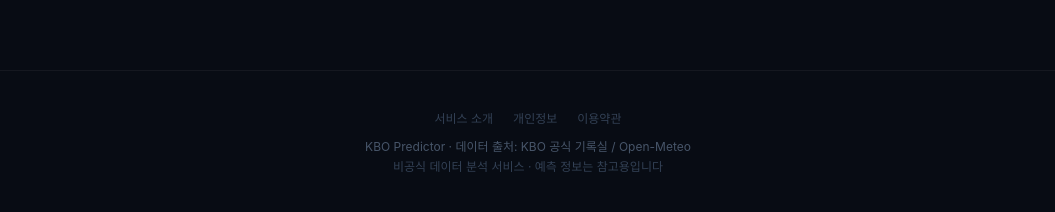
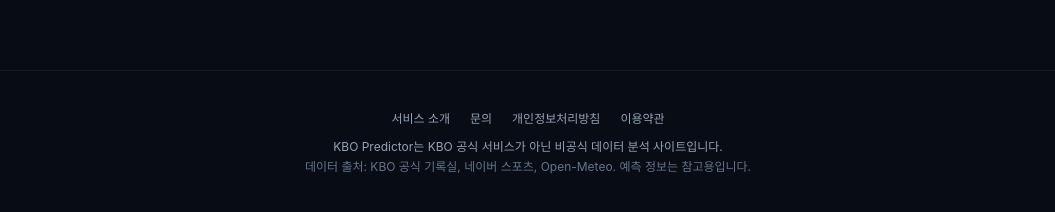
Before and after one commit to mandu965/lee_kbo, a Next.js app in the folder frontend/: page / in a window 1280 px wide. Shown: the part 816-1028 px from the top of the page, without its empty margins (112-1167 px from the left). Built offline with nearby package versions, Linux system fonts and the light colour scheme; no server answers; a web font is replaced by a local one.

Commit message:
Improve site verification pages

```diff
--- /dev/null
+++ b/frontend/app/contact/page.tsx
@@ -0,0 +1,57 @@
+import type { Metadata } from "next";
+import Link from "next/link";
+
+const CONTACT_EMAIL = "boksu.1990@gmail.com";
+
+export const metadata: Metadata = {
+  title: "문의",
+  description: "KBO Predictor 운영 문의 및 연락처 안내",
+};
+
+export default function ContactPage() {
+  return (
+    <div className="mx-auto max-w-3xl space-y-8">
+      <section>
+        <p className="mb-2 text-xs font-bold uppercase tracking-[0.16em] text-indigo-300">Contact</p>
+        <h1 className="text-2xl font-black text-white">문의</h1>
+        <p className="mt-3 max-w-2xl text-sm leading-relaxed text-slate-400">
+          KBO Predictor 이용 중 발견한 오류, 데이터 정정 요청, 광고 및 개인정보 관련 문의는 아래 이메일로
+          보내주세요. 가능한 범위에서 내용을 확인한 뒤 답변드리겠습니다.
+        </p>
+      </section>
+
+      <section className="rounded-lg border border-slate-700 bg-slate-800 p-5">
+        <h2 className="text-base font-bold text-slate-100">운영자 연락처</h2>
+        <dl className="mt-4 space-y-3 text-sm">
+          <div>
+            <dt className="text-slate-500">서비스명</dt>
+            <dd className="mt-1 font-medium text-slate-200">KBO Predictor</dd>
+          </div>
+          <div>
+            <dt className="text-slate-500">이메일</dt>
+            <dd className="mt-1">
+              <a href={`mailto:${CONTACT_EMAIL}`} className="font-medium text-indigo-400 hover:underline">
+                {CONTACT_EMAIL}
+              </a>
+            </dd>
+          </div>
+          <div>
+            <dt className="text-slate-500">문의 가능 내용</dt>
+            <dd className="mt-1 text-slate-300">
+              데이터 오류, 페이지 오류, 개인정보 관련 요청, 광고 관련 문의, 콘텐츠 제휴 문의
+            </dd>
+          </div>
+        </dl>
+      </section>
+
+      <section className="rounded-lg border border-slate-800 bg-slate-900/60 p-5 text-sm leading-relaxed text-slate-400">
+        빠른 확인을 위해 문제가 발생한 페이지 주소, 확인한 날짜, 오류 내용을 함께 적어주세요. 개인정보와
+        광고 관련 내용은{" "}
+        <Link href="/privacy" className="text-indigo-400 hover:underline">
+          개인정보처리방침
+        </Link>
+        도 함께 참고하실 수 있습니다.
+      </section>
+    </div>
+  );
+}
--- a/frontend/app/layout.tsx
+++ b/frontend/app/layout.tsx
@@ -11,37 +11,41 @@ const ADSENSE_ID = process.env.NEXT_PUBLIC_ADSENSE_ID;
 export const metadata: Metadata = {
   metadataBase: new URL(SITE_URL),
   title: {
-    default: "KBO Predictor — 데이터 기반 KBO 승부예측",
+    default: "KBO Predictor | 데이터 기반 KBO 경기 분석",
     template: "%s | KBO Predictor",
   },
   description:
-    "ELO·선발투수·최근흐름·날씨·불펜·확정 타순을 바탕으로 KBO 경기 결과를 분석합니다. 선수 기록, 팀 순위, 경기별 핵심 해설까지 제공하는 데이터 기반 야구 분석 플랫폼.",
-  keywords: ["KBO", "야구 예측", "승부예측", "KBO 분석", "야구 통계", "선발투수", "ELO", "팀 순위"],
+    "KBO 경기 일정, 팀 순위, 선수 기록, ELO 기반 승부 예측과 분석 글을 제공하는 비공식 데이터 분석 사이트입니다.",
+  keywords: ["KBO", "KBO 예측", "KBO 분석", "프로야구 기록", "야구 통계", "ELO", "승부 예측"],
   openGraph: {
     type: "website",
     locale: "ko_KR",
     url: SITE_URL,
     siteName: "KBO Predictor",
-    title: "KBO Predictor — 데이터 기반 KBO 승부예측",
-    description: "ELO·선발투수·최근흐름·불펜·확정 타순을 바탕으로 KBO 경기를 분석합니다.",
+    title: "KBO Predictor | 데이터 기반 KBO 경기 분석",
+    description:
+      "KBO 경기 일정, 팀 순위, 선수 기록, ELO 기반 승부 예측과 분석 글을 제공하는 비공식 데이터 분석 사이트입니다.",
   },
-  twitter: { card: "summary", title: "KBO Predictor", description: "데이터 기반 KBO 승부예측 플랫폼" },
+  twitter: {
+    card: "summary",
+    title: "KBO Predictor",
+    description: "데이터 기반 KBO 경기 분석과 승부 예측",
+  },
   robots: { index: true, follow: true },
   verification: { google: "_QhLLrBaUMZ6GcBG8MFpQd_qV1dHkKlK02jtqTfjOrw" },
 };
 
-
 const FOOTER_LINKS = [
-  { href: "/about",   label: "서비스 소개" },
-  { href: "/privacy", label: "개인정보" },
-  { href: "/terms",   label: "이용약관" },
+  { href: "/about", label: "서비스 소개" },
+  { href: "/contact", label: "문의" },
+  { href: "/privacy", label: "개인정보처리방침" },
+  { href: "/terms", label: "이용약관" },
 ];
 
 export default function RootLayout({ children }: { children: React.ReactNode }) {
   return (
     <html lang="ko">
       <body className="min-h-screen">
-        {/* Pretendard 폰트: body 내 link는 브라우저가 정상 처리 */}
         {/* eslint-disable-next-line @next/next/no-page-custom-font */}
         <link
           rel="stylesheet"
@@ -58,22 +62,23 @@ export default function RootLayout({ children }: { children: React.ReactNode })
         <NavBar />
         <VisitorTracker />
 
-        <main className="max-w-5xl mx-auto px-4 py-6 pb-24 sm:py-8">
-          {children}
-        </main>
+        <main className="max-w-5xl mx-auto px-4 py-6 pb-24 sm:py-8">{children}</main>
 
-        <footer className="mt-12 px-4 py-10 pb-24 text-center text-xs sm:mt-20 sm:pb-10"
-          style={{ borderTop: "1px solid rgba(255,255,255,0.05)", color: "#334155" }}>
-          <div className="flex justify-center gap-5 mb-3">
+        <footer
+          className="mt-12 px-4 py-10 pb-24 text-center text-xs sm:mt-20 sm:pb-10"
+          style={{ borderTop: "1px solid rgba(255,255,255,0.05)", color: "#94a3b8" }}
+        >
+          <div className="mb-3 flex flex-wrap justify-center gap-5">
             {FOOTER_LINKS.map(({ href, label }) => (
-              <Link key={href} href={href}
-                className="transition-colors hover:text-slate-400">
+              <Link key={href} href={href} className="transition-colors hover:text-slate-200">
                 {label}
               </Link>
             ))}
           </div>
-          <p className="text-slate-600">KBO Predictor · 데이터 출처: KBO 공식 기록실 / Open-Meteo</p>
-          <p className="mt-1 text-slate-700">비공식 데이터 분석 서비스 · 예측 정보는 참고용입니다</p>
+          <p>KBO Predictor는 KBO 공식 서비스가 아닌 비공식 데이터 분석 사이트입니다.</p>
+          <p className="mt-1 text-slate-500">
+            데이터 출처: KBO 공식 기록실, 네이버 스포츠, Open-Meteo. 예측 정보는 참고용입니다.
+          </p>
         </footer>
       </body>
     </html>
--- a/frontend/app/sitemap.ts
+++ b/frontend/app/sitemap.ts
@@ -30,6 +30,7 @@ export default async function sitemap(): Promise<MetadataRoute.Sitemap> {
     { url: `${BASE_URL}/history`,  lastModified: updated, changeFrequency: "weekly",  priority: 0.8 },
     { url: `${BASE_URL}/glossary`, lastModified: updated, changeFrequency: "monthly", priority: 0.6 },
     { url: `${BASE_URL}/about`,    lastModified: updated, changeFrequency: "monthly", priority: 0.5 },
+    { url: `${BASE_URL}/contact`,  lastModified: updated, changeFrequency: "yearly",  priority: 0.4 },
     { url: `${BASE_URL}/privacy`,  lastModified: updated, changeFrequency: "yearly",  priority: 0.3 },
     { url: `${BASE_URL}/terms`,    lastModified: updated, changeFrequency: "yearly",  priority: 0.3 },
   ];
```
